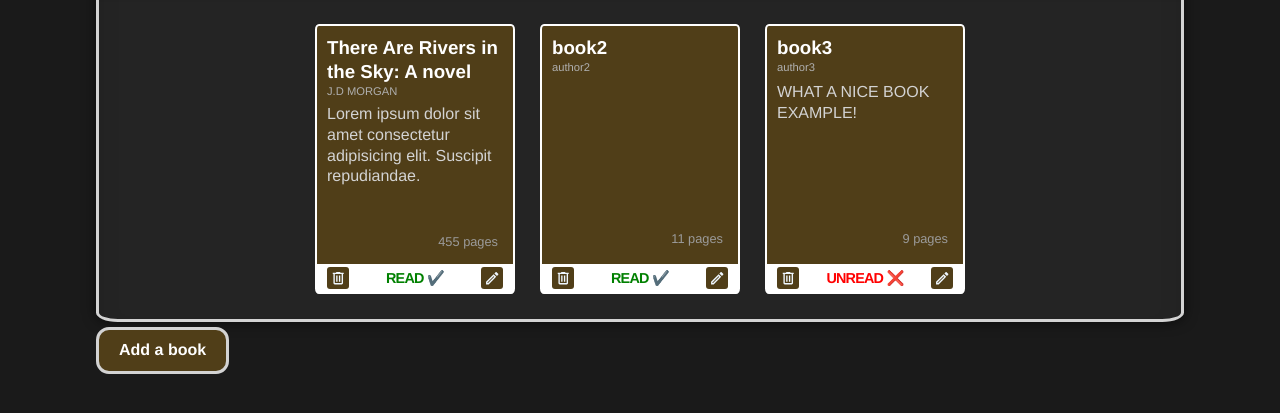
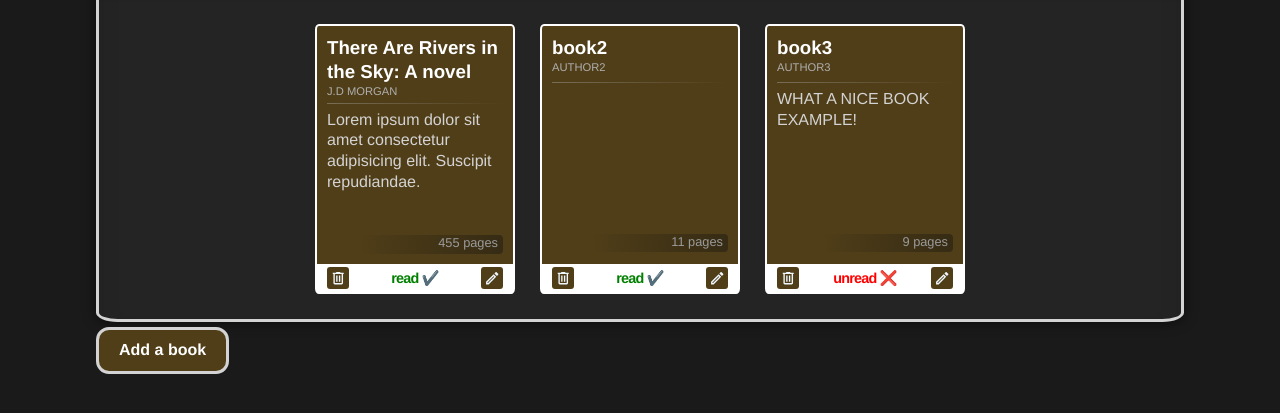
Before and after one commit to studentszO/library-project, a plain HTML site: page index.html in a window 1280 px wide. Shown: the part 223-636 px from the top of the page. Drawn offline with Linux system fonts and the light colour scheme.

Commit message:
Added background gradient to the number of pages of a book and added an <hr> element under author's name to separate it from the description

```diff
--- a/script.js
+++ b/script.js
@@ -46,13 +46,14 @@ function updateLibrary() {
         const removeIconTitle = "Remove this book from the library";
         const editIconTitle = "Edit read status";
 
-        const card = document.createElement("div")
+        const card = document.createElement("div");
+        const hr = document.createElement("hr");
         const title = document.createElement("h3");
         const author = document.createElement("p");
         const description = document.createElement("p");
         const pagesNumber = document.createElement("p");
         const read = document.createElement("footer");
-        const div = document.createElement("div")
+        const div = document.createElement("div");
 
         card.className = "card";
         author.className = "author";
@@ -69,11 +70,11 @@ function updateLibrary() {
         // Useful for editing the read status
         function readText() {
             if (element.read === "yes"){
-                div.textContent = "READ ✔️";
+                div.textContent = "read ✔️";
                 div.style.color = "green";
             }
             else {
-                div.textContent = "UNREAD ❌"
+                div.textContent = "unread ❌"
                 div.style.color = "red";
         }};
         // And run it!
@@ -81,7 +82,7 @@ function updateLibrary() {
 
         container.appendChild(card);
         read.append(renderIcon(removeIconAttribute, removeIconTitle), div, renderIcon(editStatusIcon, editIconTitle));
-        card.append(title, author, description, pagesNumber, read);
+        card.append(title, author, hr, description, pagesNumber, read);
 
         read.firstChild.addEventListener("click", () => {
             card.remove();
--- a/styles.css
+++ b/styles.css
@@ -69,19 +69,31 @@ body {
   height: 270px;
   border-bottom: 30px solid white;
   display: grid;
-  grid-template-rows: .3fr 0.3fr 2fr 0.3fr 0px;
+  grid-template-rows: .3fr 0.3fr 0.1fr 2fr 0.3fr 0px;
     .pages-number {
+      align-self: center;
+      padding-bottom: 2px;
       justify-self: end;
       font-size: .8rem;
       padding-right: 5px;
       color: rgb(155, 155, 155);
+      border-radius: 4px;
+      background: linear-gradient(to right, rgba(0, 0, 0, 0), rgba(14, 14, 14, 0.4));;
+      padding-left: 80px;
     }
     h3 {
       color: white;
     }
+    hr {
+      background: linear-gradient(to left, rgba(0, 0, 0, 0), rgba(179, 179, 179, 0.4));;
+      box-shadow: none;
+      border: none;
+      height: 1px;
+    }
     .author {
       font-size: 0.7rem;
       color: #afafaf;
+      text-transform: uppercase;
     }
     footer {
       margin: 15px auto;
```
